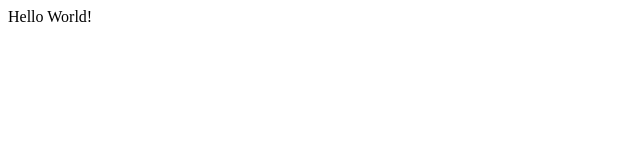
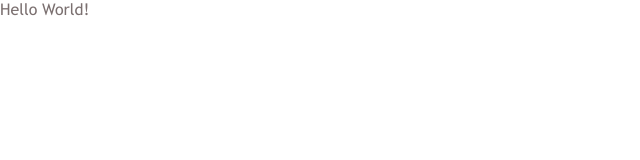
Before and after one commit to ElisonMichell/tbb-intibiome, a React (Vite) app: page / in a window 1280 px wide. Shown: the top 160 px of the page, without its empty margins (0-640 px from the left). Built offline with nearby package versions, Linux system fonts and the light colour scheme.

Commit message:
chore(application): project setup

```diff
--- a/src/main.tsx
+++ b/src/main.tsx
@@ -1,6 +1,8 @@
 import React from 'react'
 import ReactDOM from 'react-dom/client'
 import App from './App'
+
+import './styles/main.scss'
 
 ReactDOM.createRoot(document.getElementById('root') as HTMLElement).render(
   <React.StrictMode>
--- /dev/null
+++ b/src/styles/abstract/_variables.scss
@@ -0,0 +1,20 @@
+//Colors
+$text-color: #7B7070;
+$white: #FFFFFF;
+
+//Fonts
+$font-size: (
+  'xs': 12px,
+  'sm': 14px,
+  'md': 16px,
+  'lg': 20px,
+  'xl': 24px,
+);
+$font-family: "Trebuchet-MS";
+
+//Breakpoints
+$breakpoints: (
+  'small': 320px,
+  'medium': 768px,
+  'large': 1024px,
+);
--- /dev/null
+++ b/src/styles/base/_reset.scss
@@ -0,0 +1,35 @@
+@font-face {
+	font-family: "Trebuchet-MS";
+	font-style: normal;
+	font-weight: 400;
+	src: url("/src/fonts/Trebuchet-MS.ttf") format("truetype"),
+}
+
+* {
+  box-sizing: border-box;
+  padding: 0;
+  margin: 0;
+  scroll-behavior: smooth;
+  text-decoration: none;
+  outline: none;
+  border: none;
+}
+
+html, body {
+  max-width: 100vw;
+  overflow-x: hidden;
+  font-family: $font-family;
+  font-size: map-get($font-size, 'md');
+  font-weight: 400;
+  background: $white;
+  color: $text-color;
+}
+
+button {
+  background: transparent;
+  cursor: pointer;
+}
+
+a {
+  text-decoration: none;
+}
--- /dev/null
+++ b/src/styles/main.scss
@@ -0,0 +1,2 @@
+@import 'abstract/variables';
+@import 'base/reset';
```
Also changed, not shown: src/fonts/Trebuchet-MS-Italic.ttf (added), src/fonts/Trebuchet-MS.ttf (added), src/styles/abstract/_mixins.scss (added), src/styles/base/_typography.scss (added).
